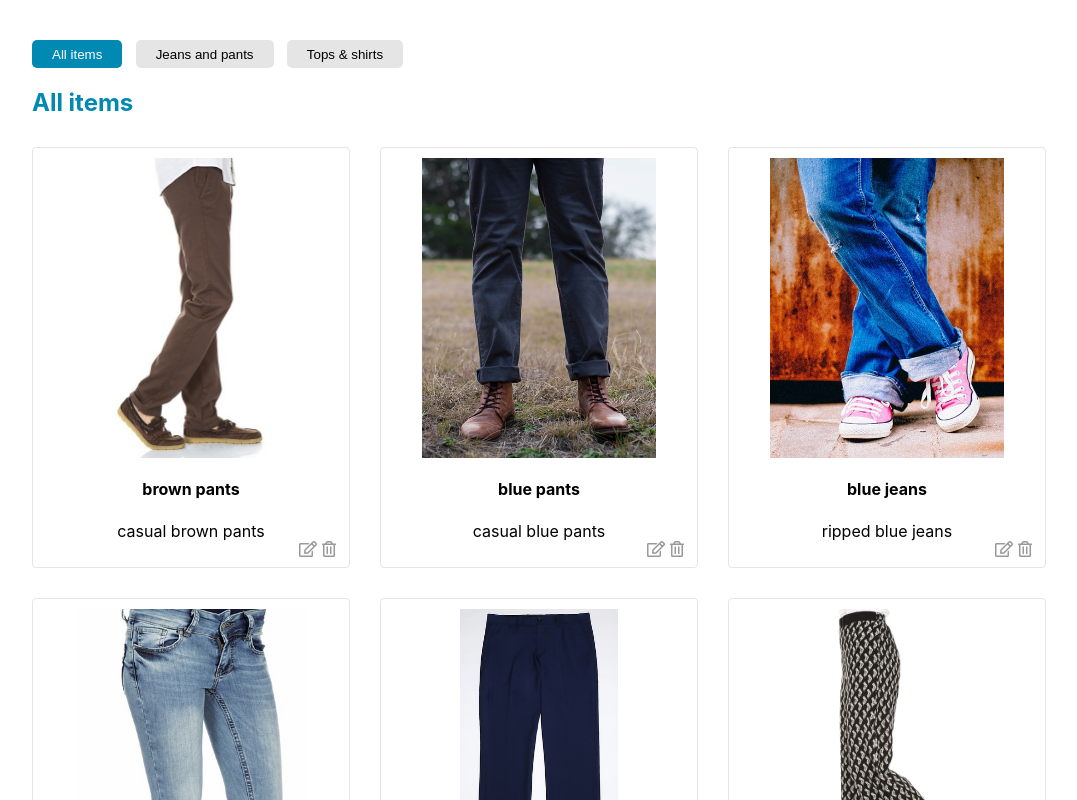
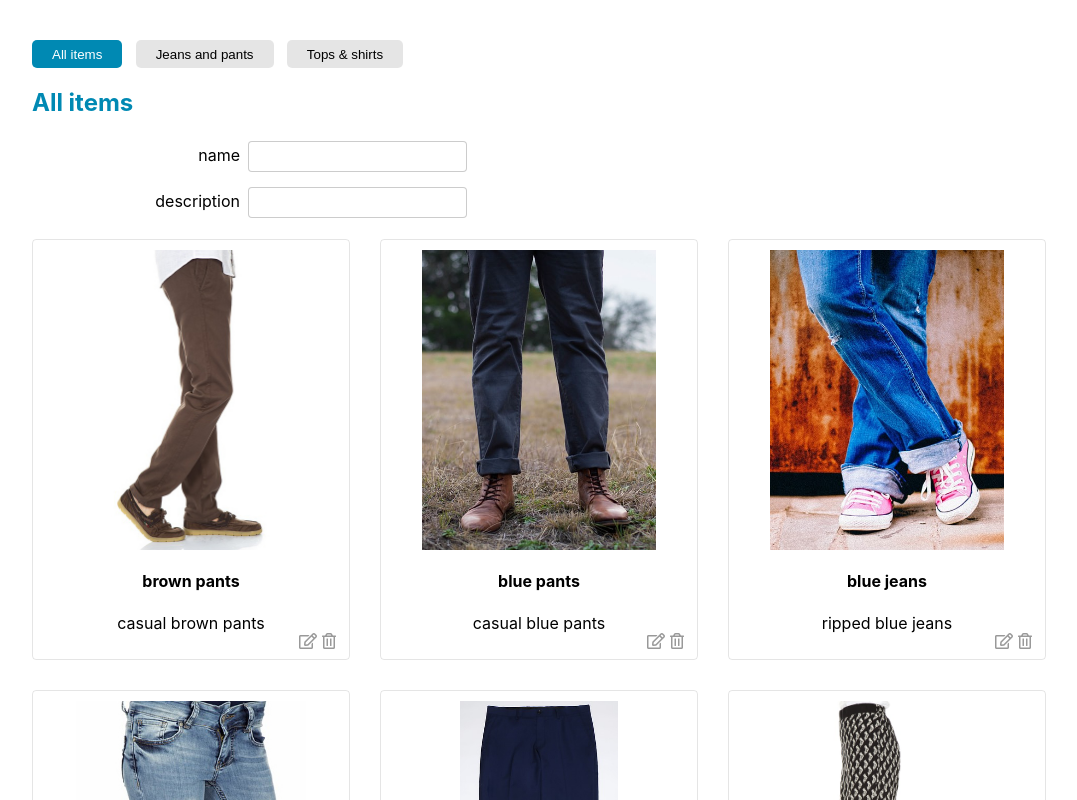
Before and after one commit to glucus/your-style-react, a React (Create React App) app: page / in a window 1280 px wide. Shown: the top 800 px of the page, without its empty margins (88-1165 px from the left). Built offline with nearby package versions, Linux system fonts and the light colour scheme.

Commit message:
added form

```diff
--- /dev/null
+++ b/src/components/Form/Form.scss
@@ -0,0 +1,23 @@
+form {
+  display: flex;
+  flex-direction: column;
+}
+
+.form-row {
+  margin-bottom: 10px;
+}
+
+input {
+  border-radius: 4px;
+  border: 1px solid rgba(0, 0, 0, 0.2);
+  padding: 0.5em 1.5em;
+  color: rgba(0, 0, 0, 0.8);
+}
+
+.form-label {
+  display: inline-flex;
+  justify-content: flex-end;
+  padding: 0.5em;
+  width: 200px;
+  // color: #0089b3;
+}
--- /dev/null
+++ b/src/components/Form/index.jsx
@@ -0,0 +1,49 @@
+import React from 'react';
+import './Form.scss';
+
+class Form extends React.Component {
+
+  constructor () {
+    super();
+
+    this.state = {
+      name: '',
+      description: ''
+    };
+
+    this.handleChange = this.handleChange.bind(this);
+
+  }
+
+  handleChange = (e) => {
+
+    const field = e.target.name;
+    const value = e.target.value;
+
+    this.setState ({
+      [field]: value
+    })
+  };
+
+  render () {
+
+    // const { name, description } = this.state;
+
+    const fieldsArr = ['name', 'description'];
+
+    return (
+      <form>
+        {fieldsArr.map (
+          item => <div className="form-row" key={item}>
+                    <label>
+                      <span className="form-label">{item}</span>
+                      <input type='text' name={item} value={this.state[item]} onChange={this.handleChange} />
+                     </label>
+                  </div>
+        )}
+      </form>
+    );
+  }
+}
+
+export default Form;
--- a/src/components/Gallery/index.jsx
+++ b/src/components/Gallery/index.jsx
@@ -4,6 +4,7 @@ import './Gallery.scss';
 import { Consumer } from '../../context';
 import Cards from '../Cards';
 import CategoryTabs from '../CategoryTabs';
+import Form from '../Form';
 
 class Gallery extends React.Component {
 
@@ -20,6 +21,7 @@ class Gallery extends React.Component {
                               categoryName={categoryName}
                 />
                 <h2>{categoryDescription}</h2>
+                <Form />
               </div>
               <div className="gallery">
                   <Cards cards={filteredClothes} />
```
